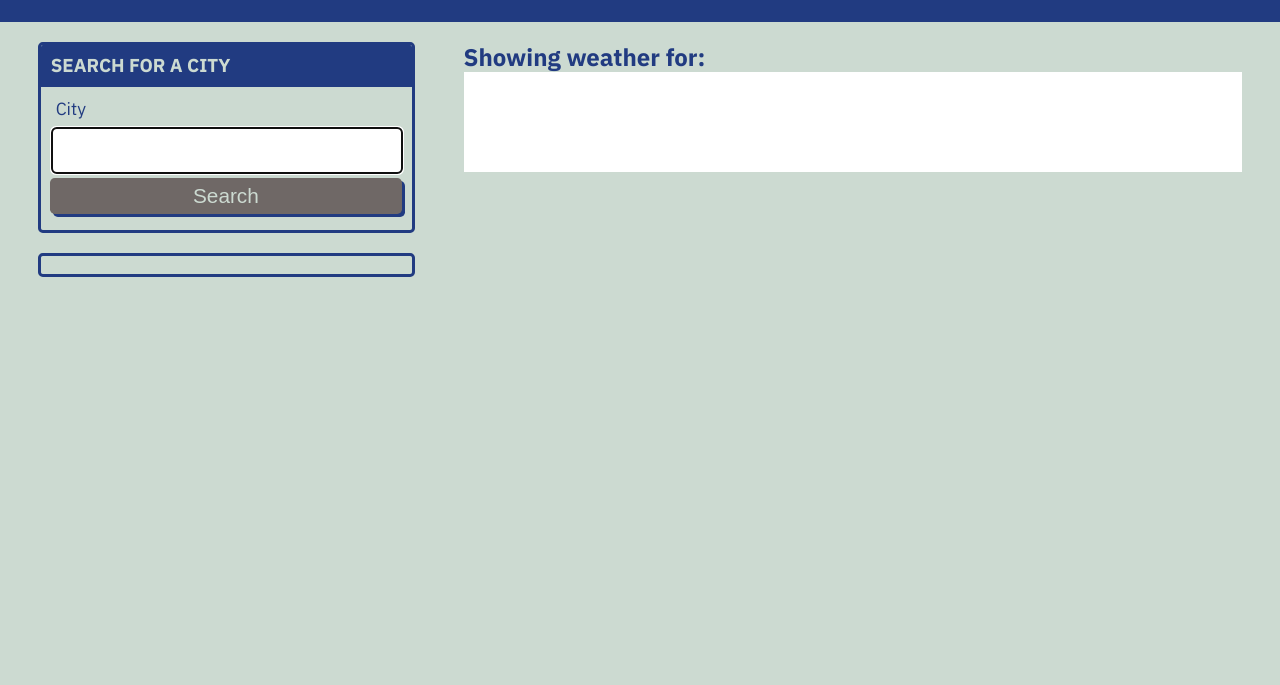
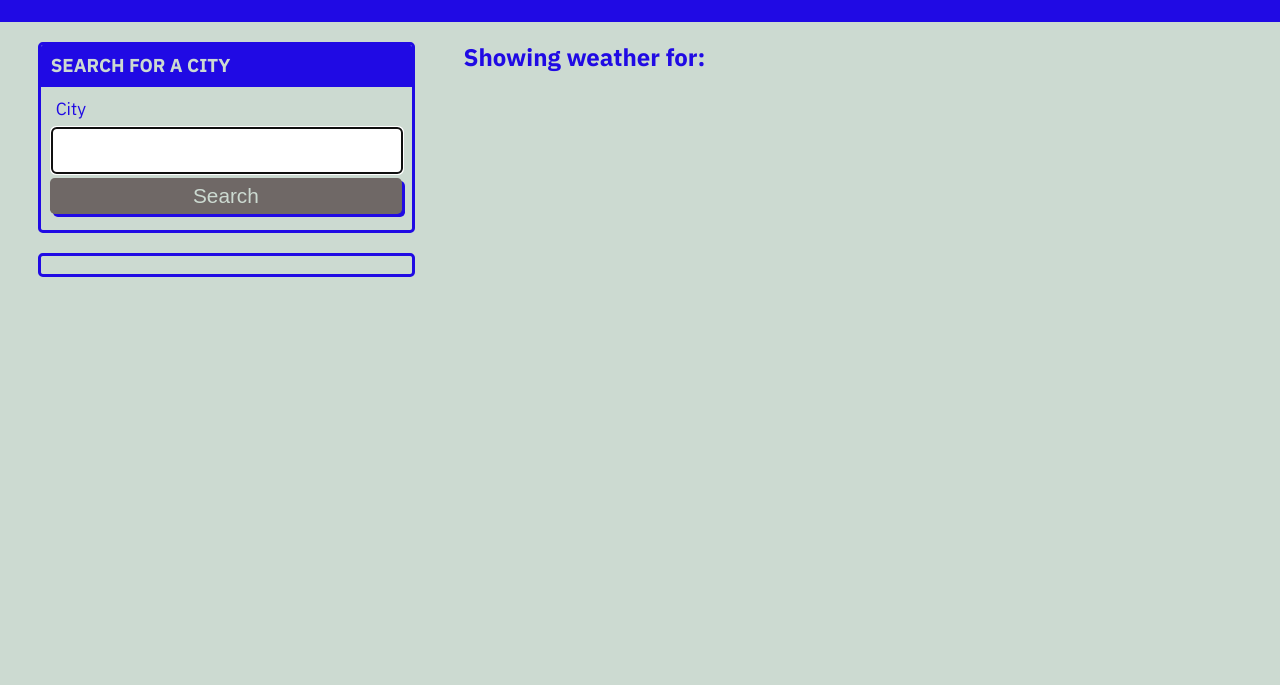
Before and after one commit to NancyMile/weather-dashboard, a plain HTML site: page index.html in a window 1280 px wide. Shown: the part 115-800 px from the top of the page. Drawn offline with nearby package versions, Linux system fonts and the light colour scheme.

Commit message:
adding  some color to the background and displaying city name

```diff
--- a/Assets/css/style.css
+++ b/Assets/css/style.css
@@ -3,9 +3,9 @@
     --secondary: #9caea9;
     --tertiary: #788585;
     --light-dark: #6f6866;
-    /* --dark: #38302e; */
-    --dark: rgb(33, 59, 129);
+    --dark: #200ae4;
     --border-radius: .3rem;
+    --skyblue: skyblue;
   }
 
   * {
@@ -169,7 +169,7 @@
 
 .weatherparams-container {
     flex: 4;
-    background-color: #fff;
+    background-color: var(--primary);
     padding: 50px;
     display: flex;
     flex-wrap: wrap;
@@ -188,6 +188,7 @@
     transform: rotate(8deg);
     box-shadow: 10px 10px 5px #aaaaaa;
     margin: 20px;
+    background: var(--skyblue);
   }
 
   /* Added border-radius to match the card */
--- a/Assets/js/homepage.js
+++ b/Assets/js/homepage.js
@@ -58,9 +58,8 @@ var getDailyWeather = function (weatherResults) {
     fetch(apiUrlDaily).then(function (response) {
         if (response.ok){
             response.json().then(function (data) {
-            console.log("new response DAILY");
             console.log(data);
-            displayWeather(data);
+            displayWeather(data,weatherResults.city.name);
         });
         } else {
             alert('Error: ' + response.statusText);
```
